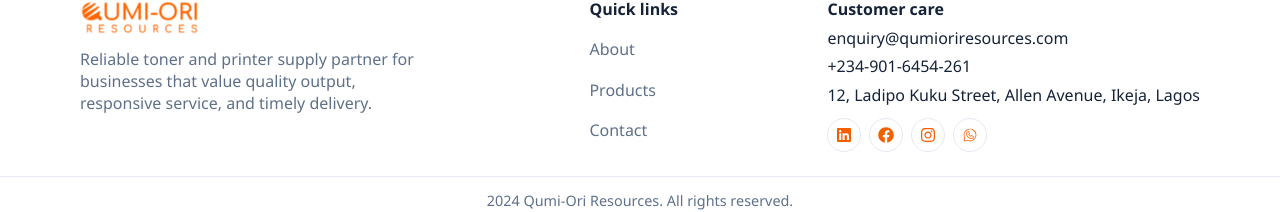
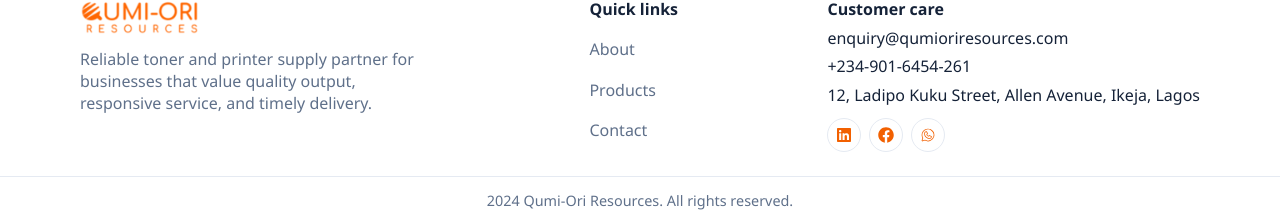
Before and after one commit to Tech8468/qumi-ori, a React (Vite) app: page / in a window 1280 px wide. Shown: the part 1719-1931 px from the top of the page. Built offline with nearby package versions, Linux system fonts and the light colour scheme.

Commit message:
Remove Instagram link from Footer
Removed Instagram link from the footer component.

```diff
--- a/src/components/Footer.js
+++ b/src/components/Footer.js
@@ -46,9 +46,6 @@ function Footer() {
             >
               <FaFacebook />
             </a>
-            <Link to="/" aria-label="Instagram">
-              <FaInstagram />
-            </Link>
             <a
               href={WHATSAPP_URL}
               target="_blank"
```
